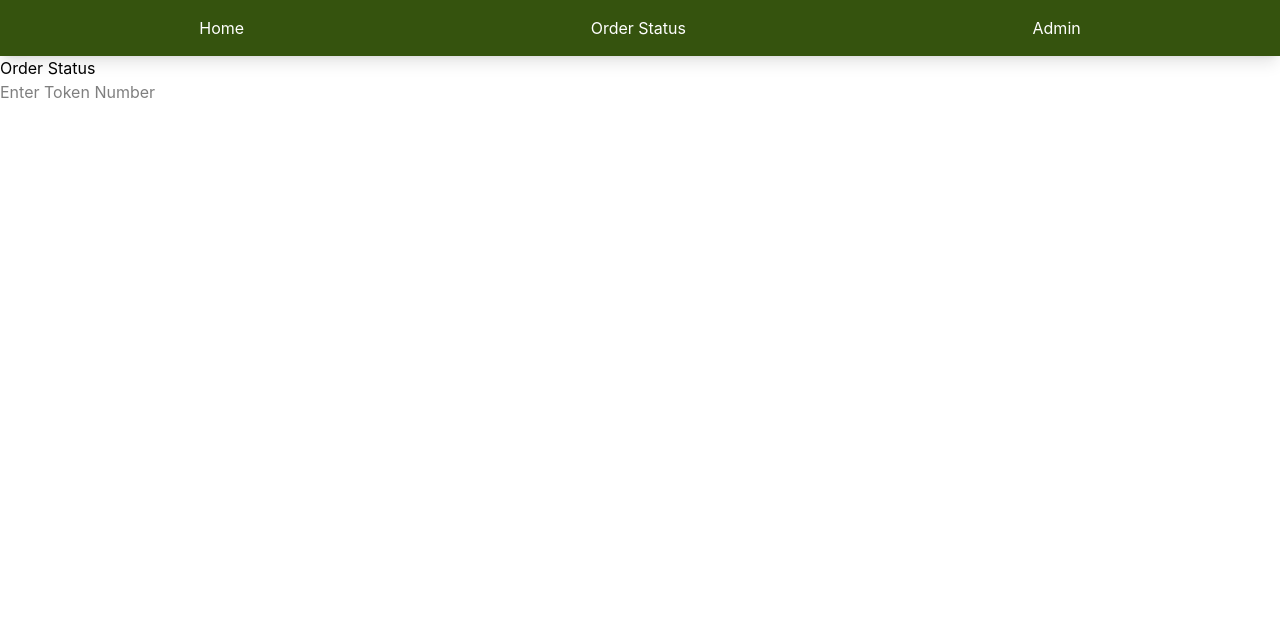
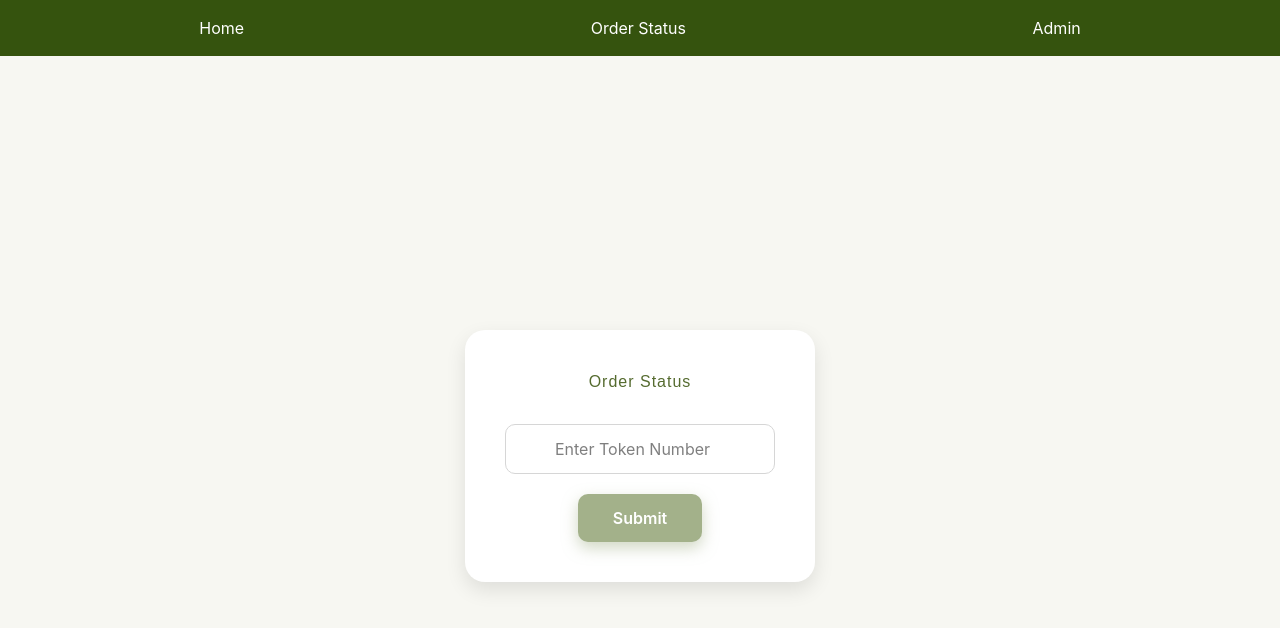
Before and after one commit to nainanijo/Internship_Project, a React (Vite) app: page /SO in a window 1280 px wide. Shown: the top 628 px of the page. Built offline with nearby package versions, Linux system fonts and the light colour scheme.

Commit message:
Update SO.jsx

```diff
--- a/src/Pages/SO.jsx
+++ b/src/Pages/SO.jsx
@@ -1,21 +1,73 @@
 import React, { useState } from "react";
 
 const SO = () => {
-
   const [token, setToken] = useState("");
 
   return (
-    <div>
-
-      <h1>Order Status</h1>
+    <div
+      style={{
+        height: "100vh",
+        display: "flex",
+        justifyContent: "center",
+        alignItems: "center",
+        backgroundColor: "#f7f7f2",
+      }}
+    >
+      <div
+        style={{
+          textAlign: "center",
+          padding: "40px",
+          borderRadius: "20px",
+          backgroundColor: "#ffffff",
+          boxShadow: "0 8px 20px rgba(0,0,0,0.1)",
+          width: "350px",
+        }}
+      >
+        <h1
+          style={{
+            fontFamily: "'Poppins', sans-serif",
+            color: "#556B2F",
+            letterSpacing: "1px",
+            marginBottom: "30px",
+          }}
+        >
+          Order Status
+        </h1>
 
         <input
           type="number"
           placeholder="Enter Token Number"
           value={token}
           onChange={(e) => setToken(e.target.value)}
+          style={{
+            width: "100%",
+            padding: "12px",
+            borderRadius: "10px",
+            border: "1px solid #d6d6d6",
+            outline: "none",
+            fontSize: "16px",
+            textAlign: "center",
+            marginBottom: "20px",
+          }}
         />
 
+        <button
+          style={{
+            padding: "12px 35px",
+            border: "none",
+            borderRadius: "10px",
+            cursor: "pointer",
+            fontSize: "16px",
+            fontWeight: "600",
+            backgroundColor: "#a3b18a",
+            color: "white",
+            boxShadow: "0 6px 15px rgba(163,177,138,0.5)",
+            transition: "0.3s",
+          }}
+        >
+          Submit
+        </button>
+      </div>
     </div>
   );
 };
```
Lines whose indentation alone changed are shown as unchanged.
